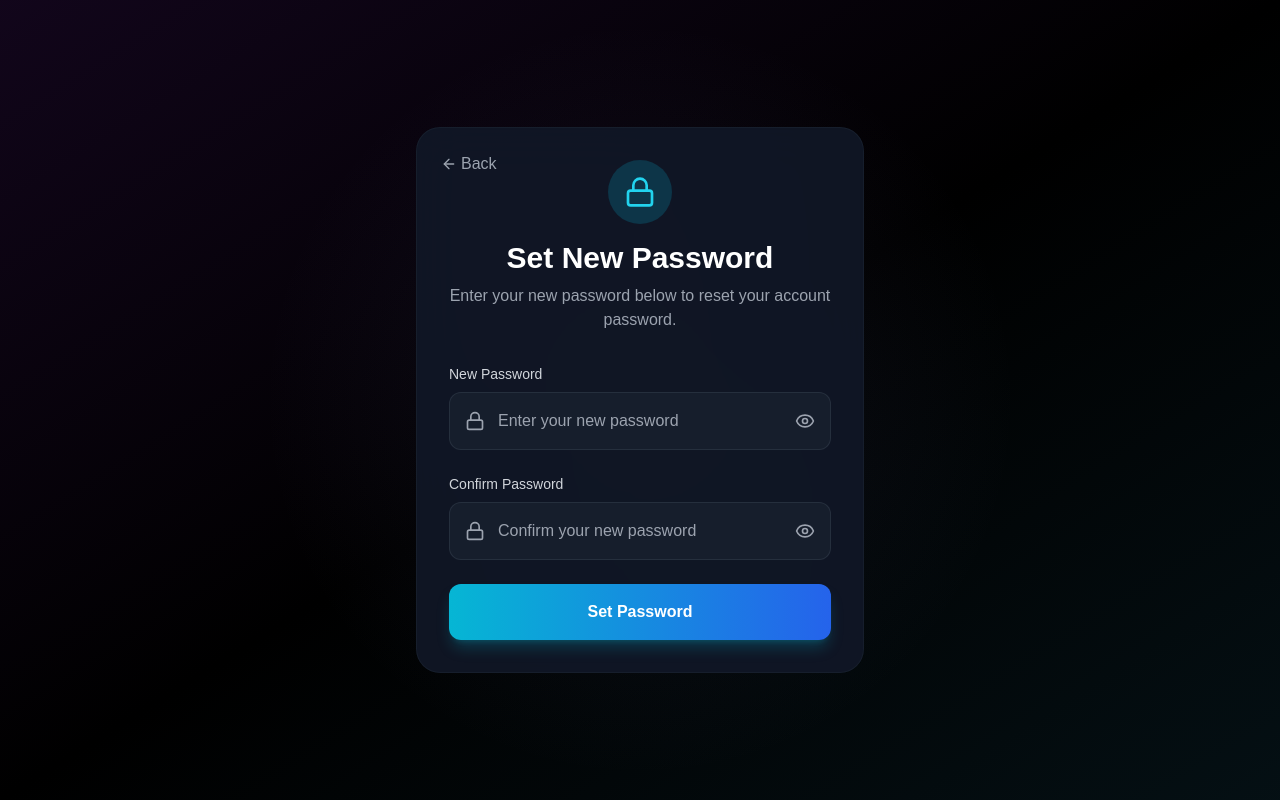
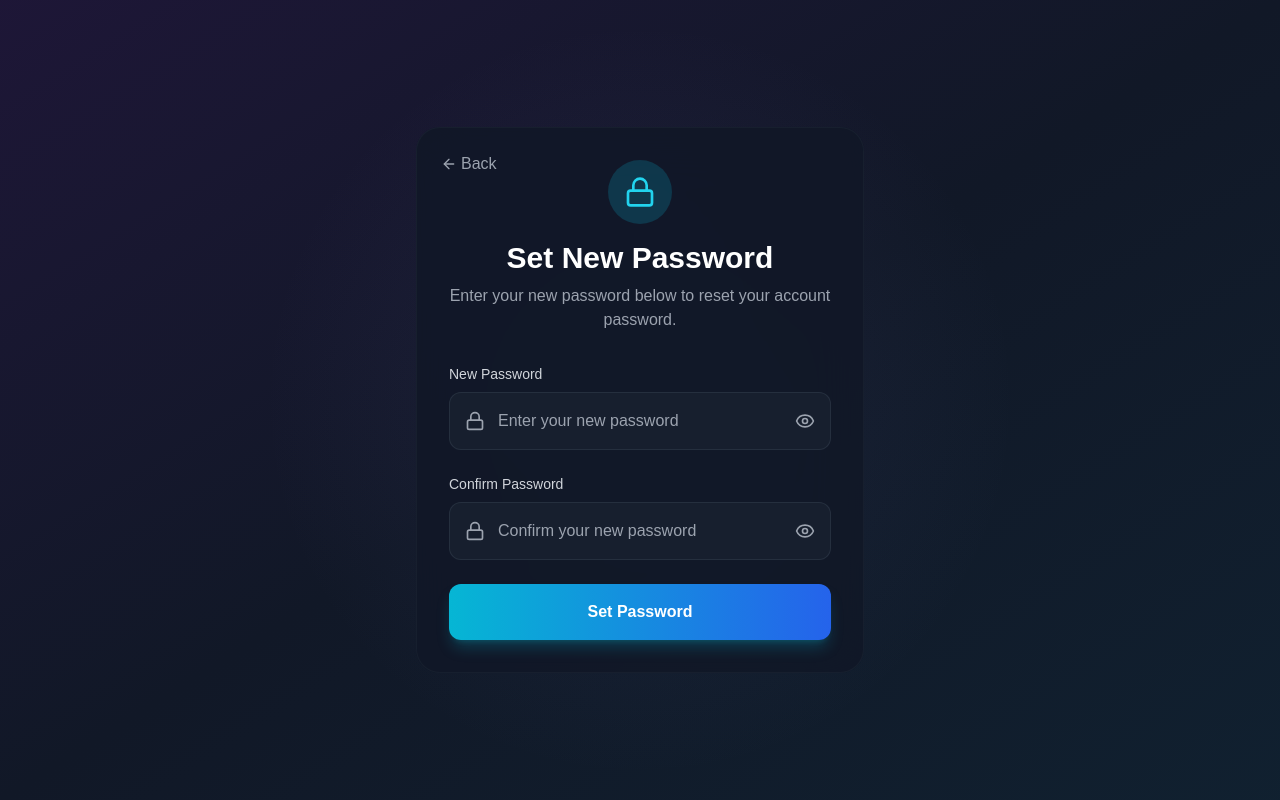
Before and after one commit to ydvvdinesh/finalseen, a Next.js app: page /reset-password in a window 1280 px wide. Built offline with nearby package versions, Linux system fonts and the light colour scheme; no server answers.

Commit message:
Updating fp -3

```diff
--- a/app/reset-password/page.tsx
+++ b/app/reset-password/page.tsx
@@ -70,9 +70,9 @@ function ResetPasswordContent() {
   }
 
   return (
-    <div className="min-h-screen bg-black relative overflow-hidden flex items-center justify-center p-4">
-      {/* Background gradient effects */}
-      <div className="absolute inset-0 bg-gradient-to-br from-purple-900/20 via-black to-cyan-900/20"></div>
+    <div className="min-h-screen bg-gray-900/90 backdrop-blur-xl relative overflow-hidden flex items-center justify-center p-4">
+      {/* Background gradient effects matching the box */}
+      <div className="absolute inset-0 bg-gradient-to-br from-purple-900/20 via-gray-900 to-cyan-900/20"></div>
       <div className="absolute top-0 left-0 w-full h-full bg-[radial-gradient(circle_at_50%_50%,rgba(120,119,198,0.1),transparent_50%)]"></div>
 
       <div className="relative bg-gray-900/90 backdrop-blur-xl border border-gray-800/50 rounded-3xl p-8 w-full max-w-md">
```
